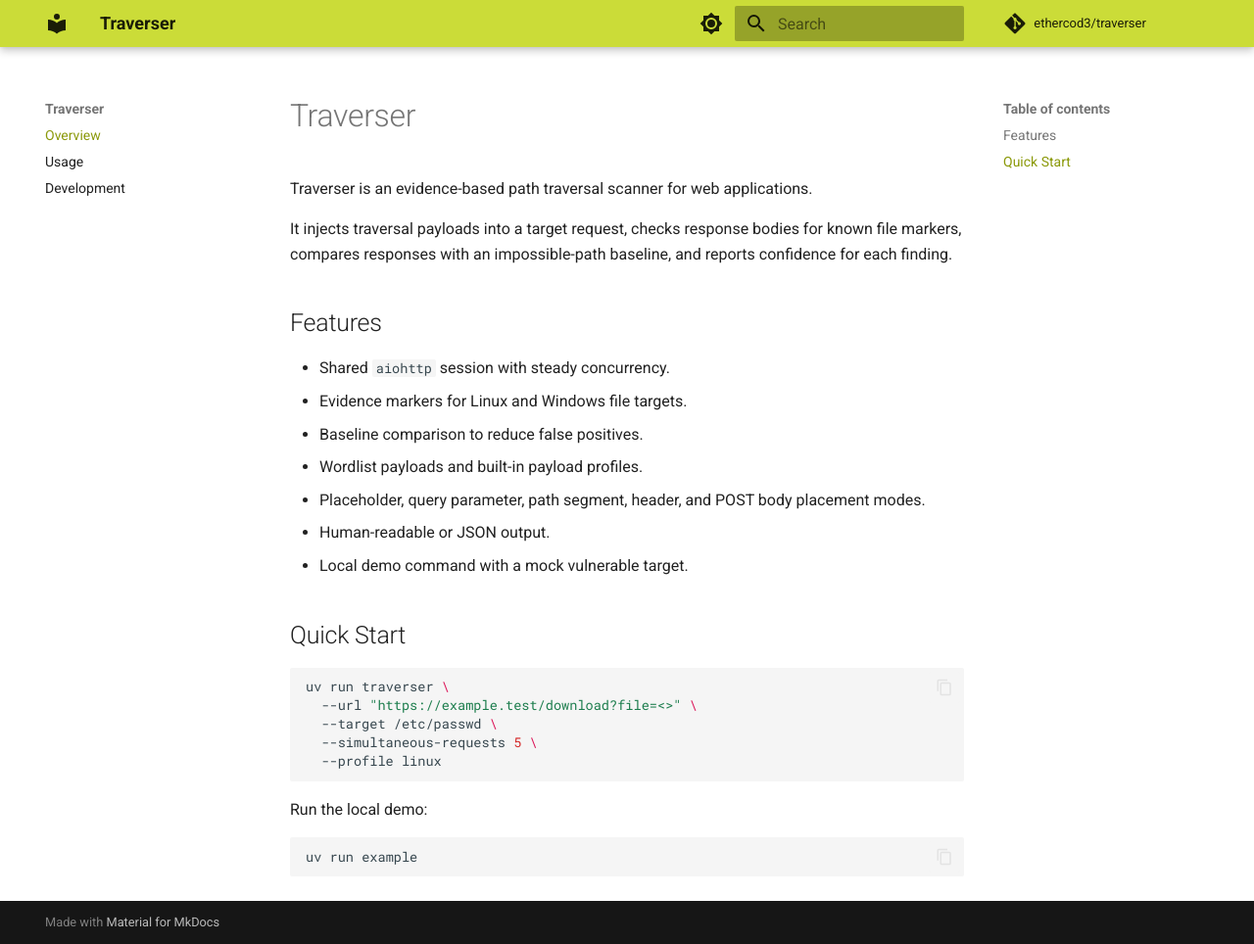
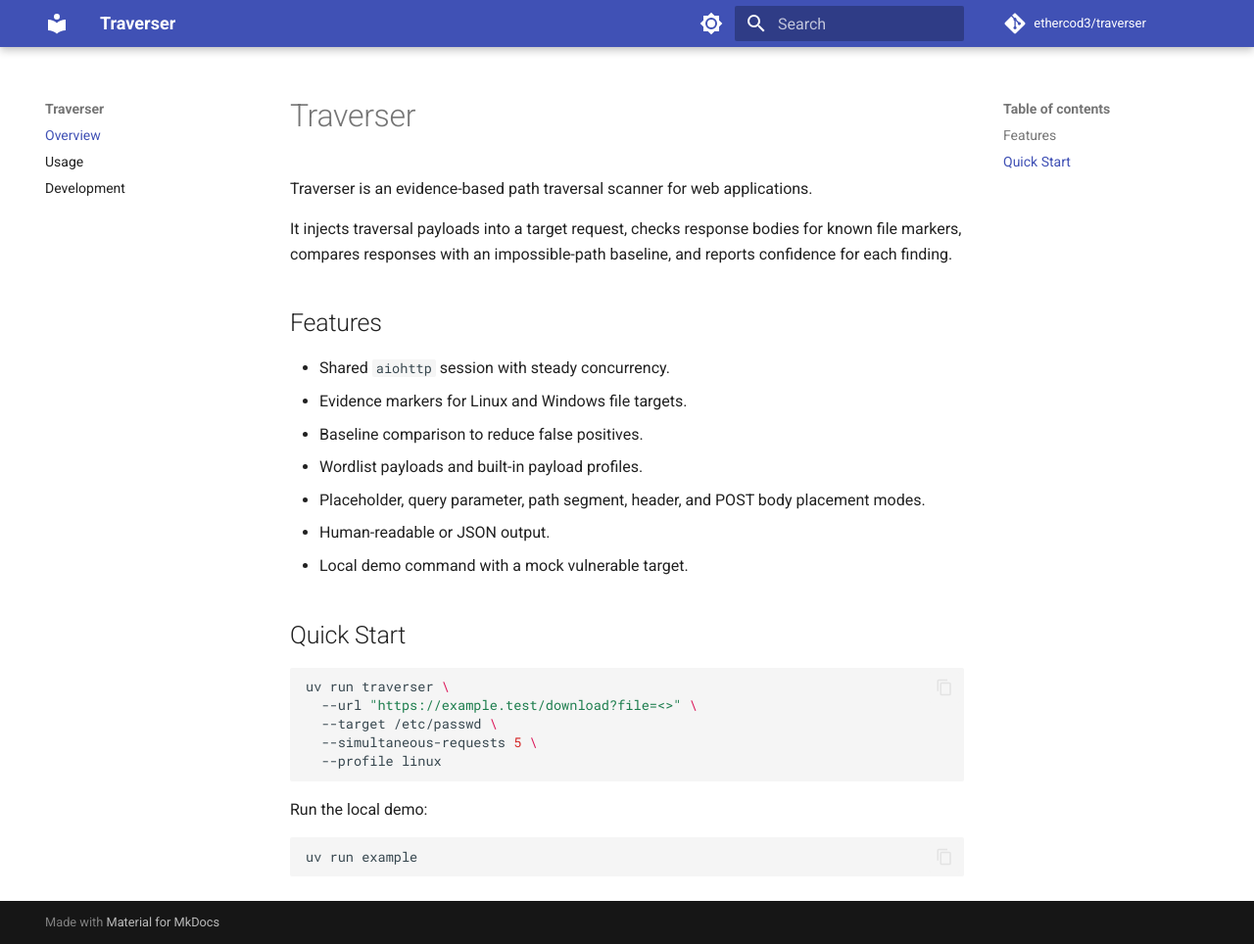
Before and after one commit to ethercod3/traverser, an MkDocs documentation site: the page built from docs/index.md, in a window 1280 px wide and 964 px high. Shown: the whole window at 98% size. Built offline with MkDocs 1.6.1 and Material for MkDocs 9.7.7, drawn with Linux system fonts in a browser that asks for light colours; comment, search, counter and statistics services are not loaded.

Commit message:
fix(docs): change theme color

```diff
--- a/mkdocs.yml
+++ b/mkdocs.yml
@@ -11,8 +11,8 @@ theme:
     - content.code.copy
   palette:
     - scheme: default
-      primary: lime
-      accent: green
+      primary: indigo
+      accent: indigo
       toggle:
         icon: material/brightness-7
         name: Switch to dark mode
```
